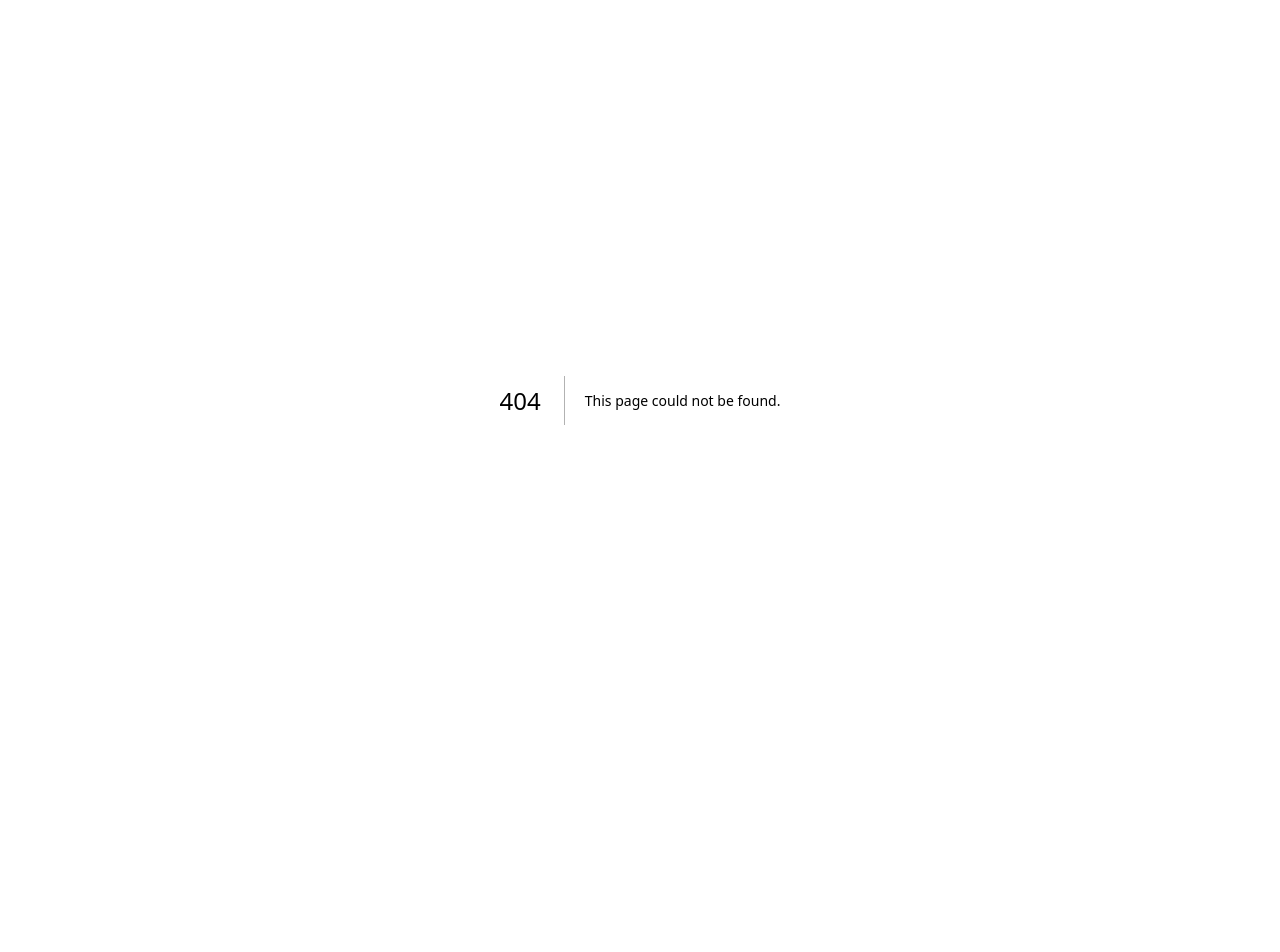
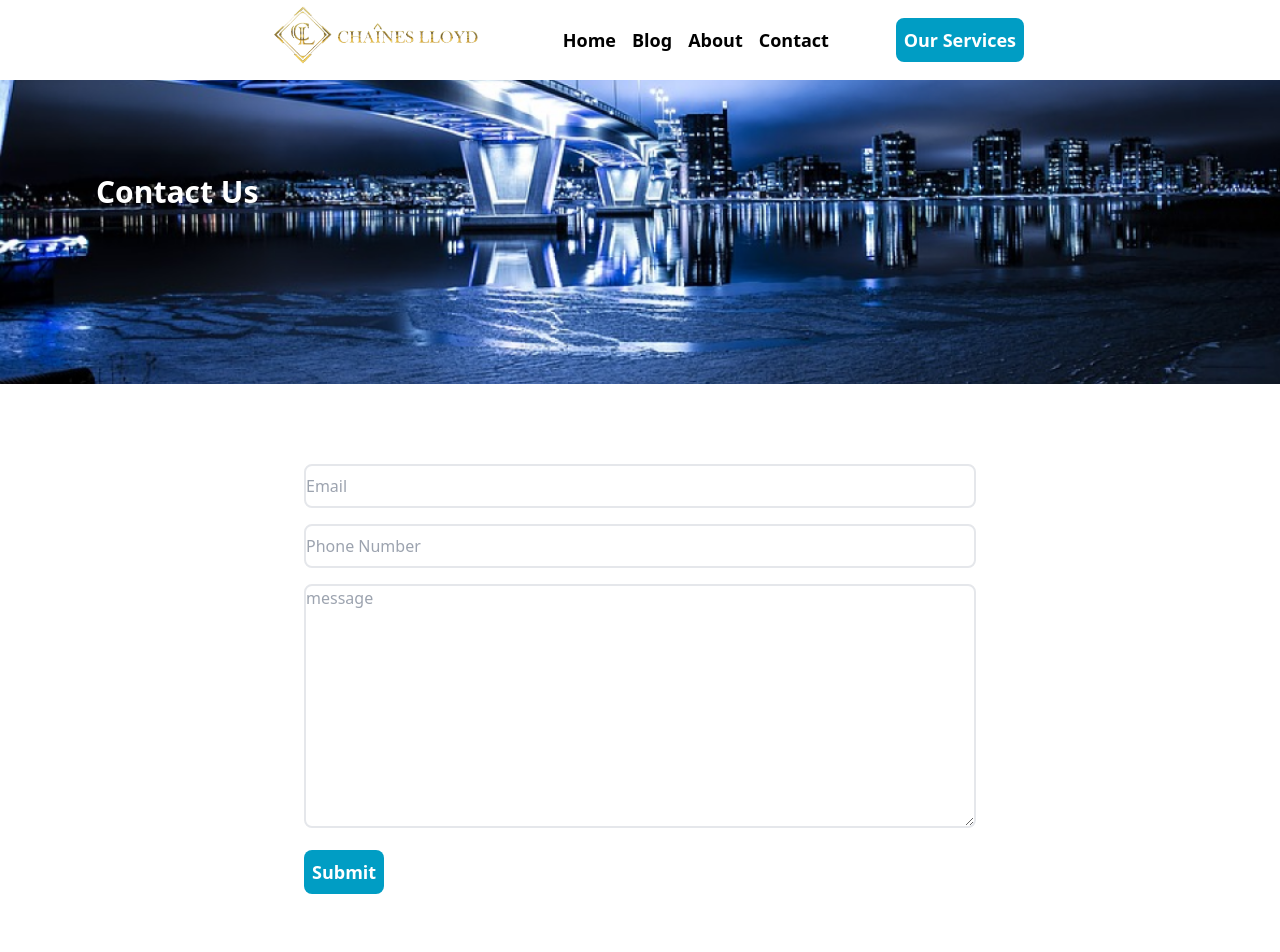
Before and after one commit to Startum-Dev/website, a Next.js app: page /contact-us in a window 1280 px wide. Before the commit this address had no page. Shown: the top 952 px of the page. Before the commit the page ends 800 px from the top, so only its background shows below. Built offline with nearby package versions, Linux system fonts and the light colour scheme.

Commit message:
added the contact page

```diff
--- /dev/null
+++ b/components/forms/ContactForm.tsx
@@ -0,0 +1,19 @@
+import ButtonBlue from "../buttons/ButtonBlue";
+import Input from "../inputs/Input";
+import TextArea from "../inputs/TextArea";
+
+const ContactForm = () => {
+  return (
+    <div className="flex flex-row items-center justify-center w-full p-12">
+      <form className="w-full flex-col flex gap-4 max-w-2xl">
+        <Input placeholder="Email" />
+        <Input placeholder="Phone Number" />
+        <TextArea placeholder="message" />
+        <div>
+          <ButtonBlue text="Submit" onClick={() => {}} />
+        </div>
+      </form>
+    </div>
+  );
+};
+export default ContactForm;
--- /dev/null
+++ b/components/inputs/Input.tsx
@@ -0,0 +1,15 @@
+interface InputProps {
+  placeholder: string;
+}
+
+const Input = ({ placeholder }: InputProps) => {
+  return (
+    <div>
+      <input
+        className="w-full border-2 border-gray-200 rounded h-11 rounded-lg max-w-2xl"
+        placeholder={placeholder}
+      />
+    </div>
+  );
+};
+export default Input;
--- /dev/null
+++ b/components/inputs/TextArea.tsx
@@ -0,0 +1,16 @@
+interface TextAreaProps {
+  placeholder: string;
+}
+
+const TextArea = ({ placeholder }: TextAreaProps) => {
+  return (
+    <div>
+      <textarea
+        className="w-full border-2 border-gray-200 rounded rounded-lg max-w-2xl"
+        placeholder={placeholder}
+        rows={10}
+      />
+    </div>
+  );
+};
+export default TextArea;
--- a/components/navbar/TransparentNavbar.tsx
+++ b/components/navbar/TransparentNavbar.tsx
@@ -18,16 +18,16 @@ export default function TransparentNavbar() {
     <div className="fixed top-0 w-screen bg-white  p-4 md:px-64 items-center justify-between flex py-2 h-20 z-10 text-primary-blue">
       <Image src="/images/logo.png" height={120} width={240} alt="logo" />
       <div className="hidden md:flex w-96 items-center justify-center gap-4">
-        <Link href="#">
+        <Link href="/">
           <text className="text-black text-lg font-semibold">Home</text>
         </Link>
-        <Link href="#">
+        <Link href="/blog">
           <text className="text-black text-lg font-semibold">Blog</text>
         </Link>
-        <Link href="#">
+        <Link href="/about-us">
           <text className="text-black text-lg font-semibold">About</text>
         </Link>
-        <Link href="#">
+        <Link href="/contact-us">
           <text className="text-black text-lg font-semibold">Contact</text>
         </Link>
       </div>
--- /dev/null
+++ b/components/pageComponets/shared/BannerSmall.tsx
@@ -0,0 +1,12 @@
+interface BannerProps {
+  heading: string;
+}
+
+const BannerSmall = ({ heading }: BannerProps) => {
+  return (
+    <div className="w-screen h-96 bg-bannersmall flex flex-row items-center justify-start p-24 bg-cover">
+      <h1 className="text-white text-3xl font-bold">{heading}</h1>
+    </div>
+  );
+};
+export default BannerSmall;
--- /dev/null
+++ b/pages/contact-us.tsx
@@ -0,0 +1,13 @@
+import BannerSmall from "../components/pageComponets/shared/BannerSmall";
+import AppLayout from "../components/layouts/AppLayout";
+import ContactForm from "../components/forms/ContactForm";
+
+const ContactUs = () => {
+  return (
+    <AppLayout>
+      <BannerSmall heading="Contact Us" />
+      <ContactForm />
+    </AppLayout>
+  );
+};
+export default ContactUs;
--- a/tailwind.config.js
+++ b/tailwind.config.js
@@ -2,20 +2,21 @@
 module.exports = {
   content: [
     "./pages/**/*.{js,ts,jsx,tsx}",
-    "./components/**/*.{js,ts,jsx,tsx}",
+    "./components/**/*.{js,ts,jsx,tsx}"
   ],
   theme: {
     extend: {
       colors: {
         "regal-blue": "#001128",
         "transparent-white": "#0011287d",
-        "ocean-blue":"#009dc4",
-        "da-green":"#006a72"
+        "ocean-blue": "#009dc4",
+        "da-green": "#006a72"
       },
       backgroundImage: {
         hero: "url('/images/backg.png')",
-      },
-    },
+        bannersmall: "url('/images/smallbanner.png')"
+      }
+    }
   },
-  plugins: [],
+  plugins: []
 };
```
Also changed, not shown: public/images/smallbanner.png (added).
